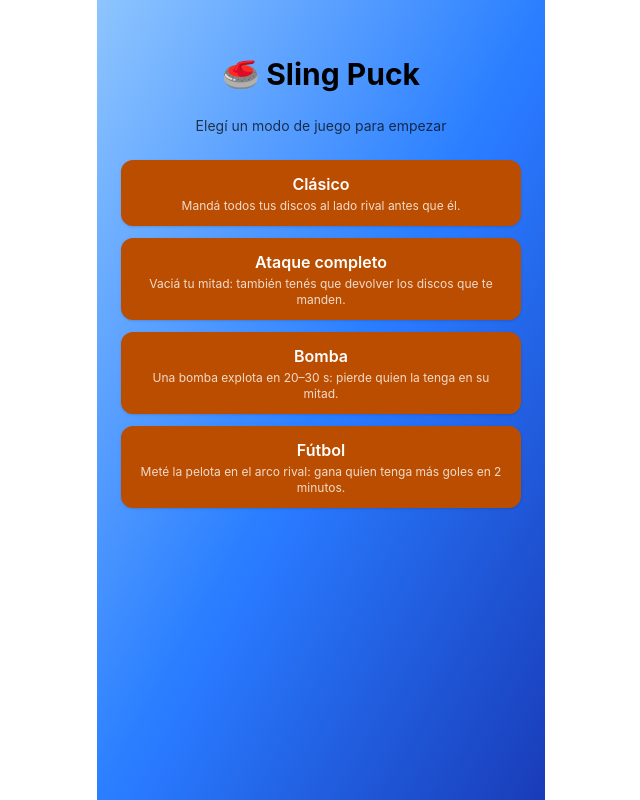
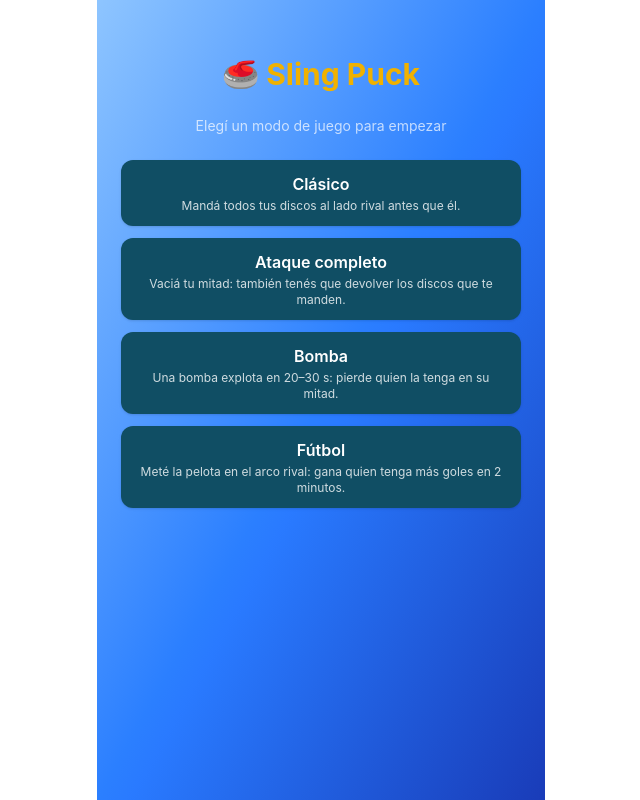
Before and after one commit to Morfeo1997/Sling-Puck, a React (Vite) app: page / in a window 1280 px wide. Shown: the whole page, without its empty margins (319-959 px from the left). Built offline with nearby package versions, Linux system fonts and the light colour scheme.

Commit message:
Ultimos cambios en estilos

```diff
--- a/src/components/Board.tsx
+++ b/src/components/Board.tsx
@@ -174,7 +174,7 @@ export default function Board({ mode, humanSide, gameStateRef, onFinish }: Board
   return (
     <div
       ref={wrapperRef}
-      className="relative mx-auto w-full max-w-[420px] touch-none select-none rounded-xl bg-linear-to-br bg-amber-950 via-amber-800 to-amber-950 shadow-xl"
+      className="relative mx-auto w-full max-w-[420px] touch-none select-none rounded-xl bg-linear-to-br bg-amber-950 via-amber-800 via-amber-700 amber-800 via-amber-900 amber-800 via-amber-700 amber-800 via-amber-900 amber-800 via-amber-700 amber-800 via-amber-900 amber-800 via-amber-700 to-amber-950 shadow-xl"
       style={{ aspectRatio: `${width} / ${height}` }}
       onPointerDown={(e) => {
         // Con la partida ya terminada, el WinBanner (su botón "Jugar de nuevo" incluido)
--- a/src/pages/Home.tsx
+++ b/src/pages/Home.tsx
@@ -4,15 +4,15 @@ import { GAME_MODES } from '../modes/Registry';
 export default function Home() {
   return (
     <div className="mx-auto flex min-h-screen bg-linear-to-br bg-blue-300 via-blue-500 to-blue-800 max-w-md flex-col items-center gap-6 p-6">
-      <h1 className="mt-8 text-3xl font-bold">🥌 Sling Puck</h1>
-      <p className="text-center text-sm opacity-70">Elegí un modo de juego para empezar</p>
+      <h1 className="mt-8 text-3xl text-yellow-500 font-bold">🥌 Sling Puck</h1>
+      <p className="text-center text-white text-sm opacity-70">Elegí un modo de juego para empezar</p>
 
       <nav className="flex w-full flex-col gap-3">
         {GAME_MODES.map((mode) => (
           <Link
             key={mode.id}
             to={`/${mode.id}`}
-            className="rounded-xl bg-amber-700 px-4 py-3 text-center font-semibold text-white shadow transition hover:bg-amber-600 active:scale-[0.98]"
+            className="rounded-xl bg-cyan-900 px-4 py-3 text-center font-semibold text-white shadow transition hover:bg-yellow-500 active:scale-[0.98]"
           >
             {mode.label}
             <span className="mt-0.5 block text-xs font-normal opacity-80">{mode.description}</span>
```
